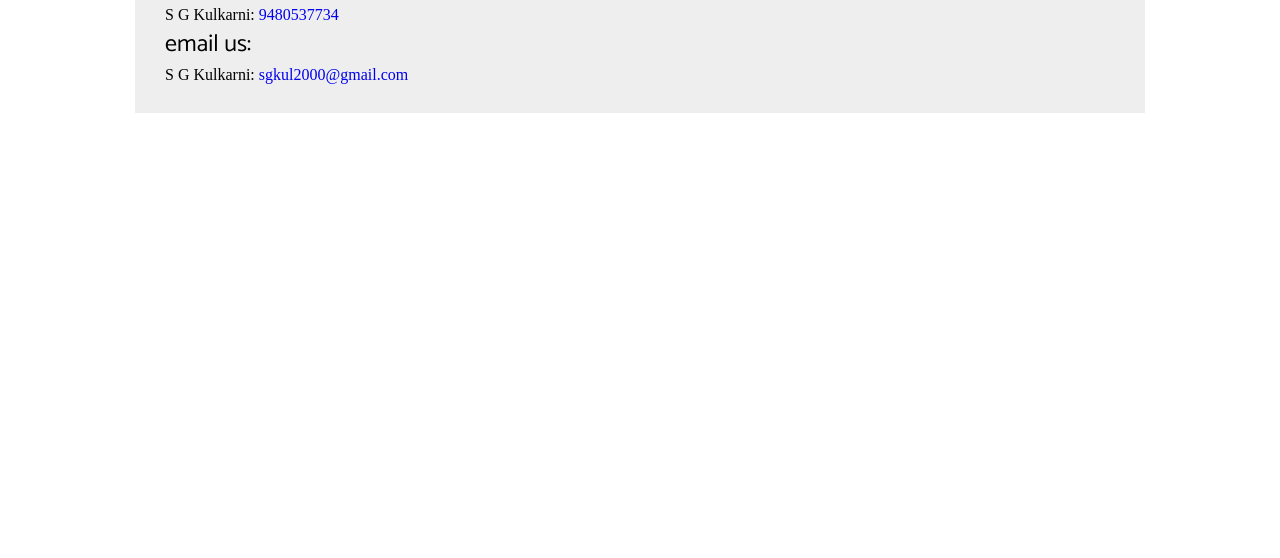
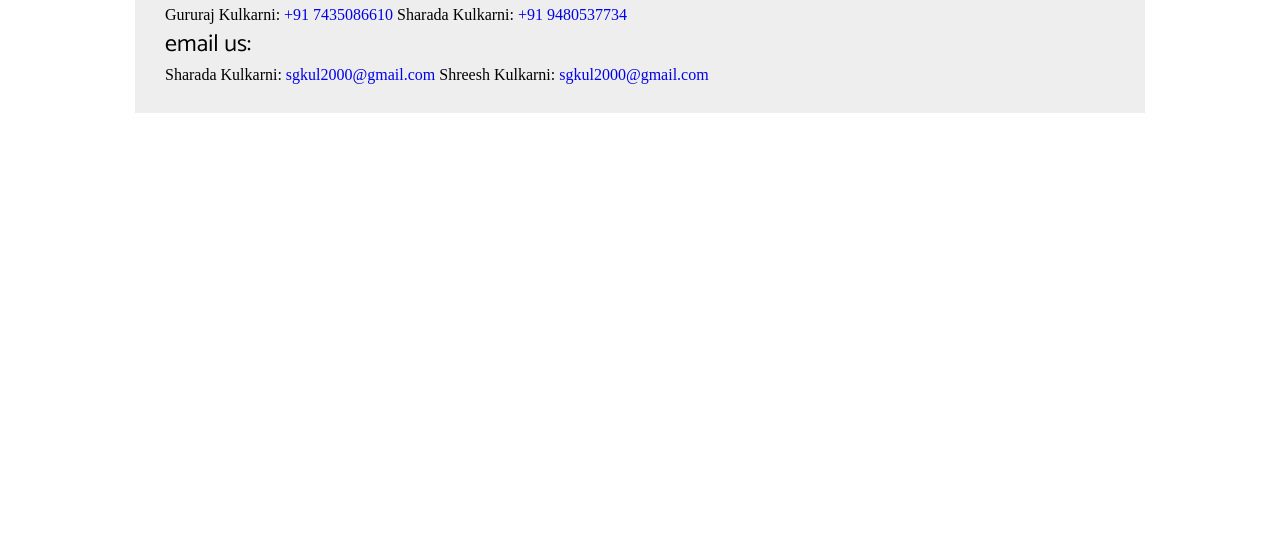
Before and after one commit to Vikas7kr/Wedding-Webpage, a plain HTML site: page contact/contact.html in a window 1280 px wide. Shown: the part 242-800 px from the top of the page. Drawn offline with Linux system fonts and the light colour scheme.

Commit message:
contact info update

```diff
--- a/contact/contact.html
+++ b/contact/contact.html
@@ -27,13 +27,15 @@
             Call us:
         </h2>
         <p>
-            S G Kulkarni: <a href="tel:9480537734">9480537734</a>
+            Gururaj Kulkarni: <a href="tel:+91 7435086610">+91 7435086610</a>
+            Sharada Kulkarni: <a href="tel:+91 9480537734">+91 9480537734</a>
         </p>
         <h2>
             email us:
         </h2>
         <p>
-            S G Kulkarni: <a href="mailto:sgkul2000@gmail.com">sgkul2000@gmail.com</a>
+            Sharada Kulkarni: <a href="mailto:sharadakulkarni@git.edu">sgkul2000@gmail.com</a>
+            Shreesh Kulkarni: <a href="mailto:sgkul2000@gmail.com">sgkul2000@gmail.com</a>
         </p>
 
     </div>
```
